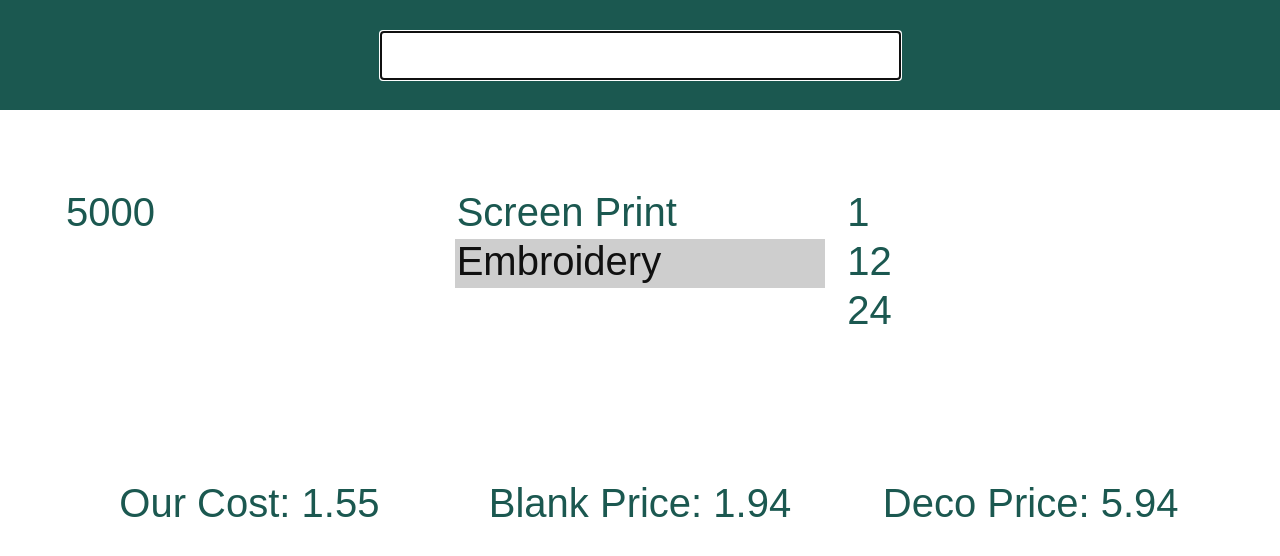
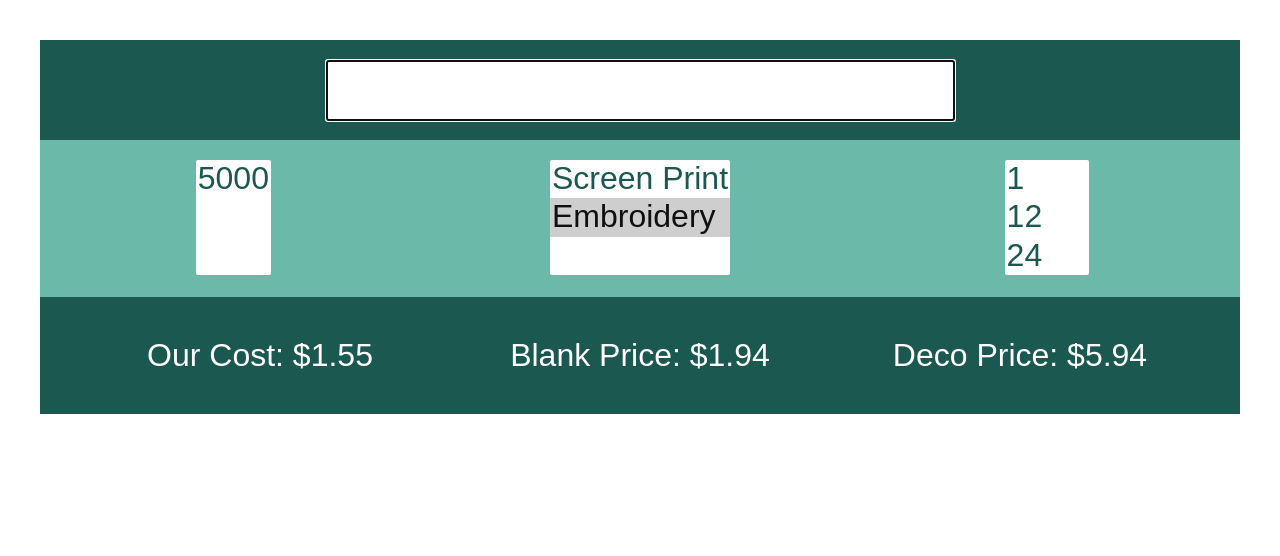
Before and after one commit to daemyonc/react-tshirt-quoter, a React (Create React App) app: page / in a window 1280 px wide. Shown: the top 556 px of the page. Built offline with nearby package versions, Linux system fonts and the light colour scheme.

Commit message:
Cleaned up the styling

```diff
--- a/src/App.css
+++ b/src/App.css
@@ -1,45 +1,62 @@
+* {
+  box-sizing: border-box;
+}
+
 body {
   margin: 0 auto;
+  padding: 40px;
   font-size: 16px;
 }
 
-.App {
-  text-align: center;
-}
-
-.App-header {
+.header {
   display: flex;
   align-items: center;
   justify-content: center;
   background-color: rgb(27, 88, 80);
-  height: 70px;
+  height: 100px;
   padding: 20px;
   color: white;
-}
-
-.search, .decoMethod, .selectQty {
-  font-size: 2.5rem;
-  color: rgb(27, 88, 80);
   border: none;
 }
 
-.itemSelect {
+.search {
+  font-size: 3rem;
+}
+
+.mainContent {
   display: grid;
-  text-align: center;
-  padding: 5%;
   grid-template-columns: 1fr 1fr 1fr;
-  grid-gap: 10px 20px;
+  grid-template-rows: 1fr 1fr;
+  grid-gap: 20px;
+  padding: 20px 0 0 0;
   align-items: center;
-  justify-content: space-between;
+  justify-items: center;
+  background-color: rgb(107, 185, 168);
+  grid-auto-flow: dense;
+}
+
+select {
+  font-size: 2rem;
+  color: rgb(27, 88, 80);
+  border: none;
+
+}
+
+.itemSelect, .decoMethod, .selectQty {
+  align-self: stretch;
+
 }
 
 .quoteResults {
   display: grid;
-  color: rgb(27, 88, 80);
-  padding: 5%;
+  color: white;
+  background-color: rgb(27, 88, 80);
   grid-template-columns: 1fr 1fr 1fr;
-  grid-gap: 10px 20px;
-  align-items: center;
-  justify-content: space-between;
-  font-size: 2.5rem;
+  grid-gap: 20px;
+  padding: 40px;
+  width: 100%;
+  grid-column: 1 / -1;
+  justify-content: center;
+  text-align: center;
+  font-size: 2rem;
 }
--- a/src/App.js
+++ b/src/App.js
@@ -8,7 +8,7 @@ class App extends Component {
   constructor(props) {
     super(props)
     this.state = {
-      resultsList: [{"product":"5000","cost":"1.55"}],
+      resultsList: [{"product":5000,"cost":1.55}],
       value: 'EMB',
       selectedCost: 1.55,
       selectedQty: '12'
@@ -51,24 +51,29 @@ class App extends Component {
 
     return (
       <div className="App">
-        <header className="App-header">
-          <h1 className="App-title">
-            <Search onChange={this.handleSearch} />
-          </h1>
+      <div className="header">
+        <header>
+          <Search className="search" onChange={this.handleSearch} />
         </header>
-        <p className="itemSelect">
-          <select id="selectResults" onClick={this.handleSelect} onChange={this.handleSelect} size="3" className="search" >
+      </div>
+
+      <div className="mainContent">
+        <div className="itemSelect">
+          <select id="selectResults" onClick={this.handleSelect} onChange={this.handleSelect} size="3" className="selectResults" >
             {this.state.resultsList.map((element, idx) =>
               <option key={idx+element.product} value={element.cost}>{element.product}</option>
             )}
           </select>
+        </div>
 
-          <select className="decoMethod" value={value} onClick={this.handleDecoMethod} onChange={this.handleDecoMethod} size="3" >
+        <div className="decoMethod">
+          <select value={value} onClick={this.handleDecoMethod} onChange={this.handleDecoMethod} size="3" >
             <option value="SP">Screen Print</option>
             <option value="EMB">Embroidery</option>
           </select>
-
-          <select className="selectQty" onClick={this.handleQty} onChange={this.handleQty} size="3" >
+        </div>
+        <div className="selectQty">
+          <select onClick={this.handleQty} onChange={this.handleQty} size="3" >
             <option value="1">1</option>
             <option value="12">12</option>
             <option value="24">24</option>
@@ -79,13 +84,15 @@ class App extends Component {
             <option value="500">500</option>
             <option value="1000">1,000</option>
           </select>
-        </p>
+        </div>
+
         <div className="quoteResults">
-            <span className="priceResults">Our Cost: {selectedCost}</span>
-            <span className="priceResults">Blank Price: {blankCost}</span>
-            <span className="priceResults">Deco Price: {screenPrice}</span>
+            <span className="priceResults">Our Cost: ${selectedCost}</span>
+            <span className="priceResults">Blank Price: ${blankCost}</span>
+            <span className="priceResults">Deco Price: ${screenPrice}</span>
         </div>
       </div>
+    </div>
     );
   }
 }
--- a/src/Search.js
+++ b/src/Search.js
@@ -4,9 +4,7 @@ class Search extends Component {
 
   render() {
     return (
-      <div className="searchInput">
-        <input id="search" className="search" type="search" autoFocus="true" onChange={this.props.onChange} />
-      </div>
+      <input id="search" className="search" type="search" autoFocus="true" onChange={this.props.onChange} />
     );
   }
 }
```
Also changed, not shown: src/logo.svg (deleted).
